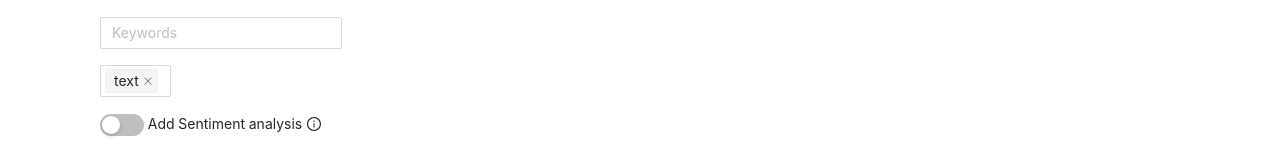
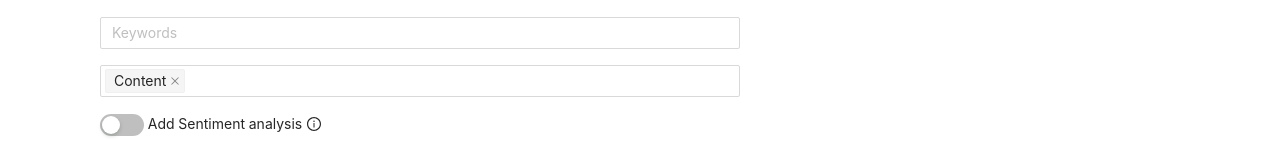
Before and after one commit to Yassine-cheffai/datasets-generator, a React (Create React App) app: page / in a window 1280 px wide. Shown: the part 147-298 px from the top of the page. Built offline with nearby package versions, Linux system fonts and the light colour scheme.

Commit message:
rename select fields

```diff
--- a/src/App.tsx
+++ b/src/App.tsx
@@ -21,7 +21,7 @@ const App = () => {
     );
     return (
         <div>
-            <div style={{ margin: "100px" }}>
+            <div style={{ margin: "100px", width: "50%" }}>
                 <Tabs type="card">
                     <TabPane tab="Twitter" key="1">
                         <Twitter />
--- a/src/twitter.tsx
+++ b/src/twitter.tsx
@@ -7,11 +7,11 @@ import axios from 'axios';
 const { Option } = Select;
 
 // lang, created_at, author.screen_name, text, retweet_count
-const children = [<Option key={"lang"} value="lang">lang</Option>,
-<Option key={"created_at"} value="created_at">created_at</Option>,
-<Option key={"author"} value="author">author</Option>,
-<Option key={"text"} value="text">text</Option>,
-<Option key={"retweet_count"} value="retweet_count">retweet_count</Option>,];
+const children = [<Option key={"lang"} value="lang">Language</Option>,
+<Option key={"created_at"} value="created_at">Creation time</Option>,
+<Option key={"author"} value="author">Author</Option>,
+<Option key={"text"} value="text">Content</Option>,
+<Option key={"retweet_count"} value="retweet_count">Retweet count</Option>,];
 
 
 export const Twitter = () => {
@@ -76,12 +76,12 @@ export const Twitter = () => {
                 ""
             }
             <Row>
-                <Col style={{ padding: '8px 0' }}>
+                <Col style={{ padding: '8px 0', width: "100%" }}>
                     <Input placeholder="Keywords" onChange={event => setKeywords(event.target.value)} />
                 </Col>
             </Row>
             <Row>
-                <Col style={{ padding: '8px 0' }}>
+                <Col style={{ padding: '8px 0', width: "100%" }}>
                     <Select
                         mode="multiple"
                         style={{ width: '100%' }}
```
